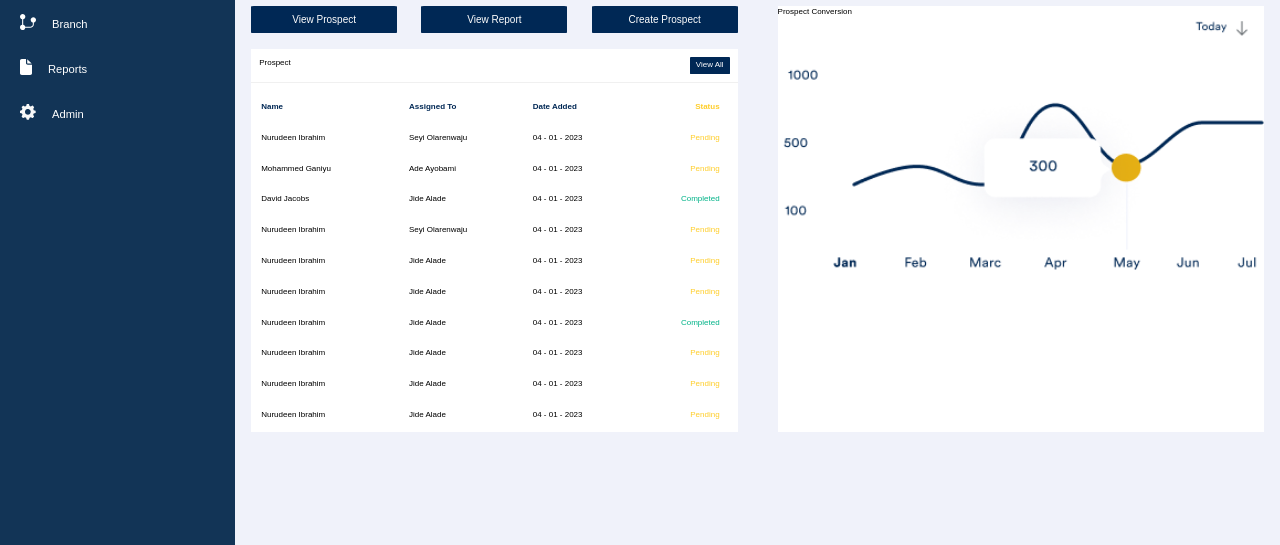
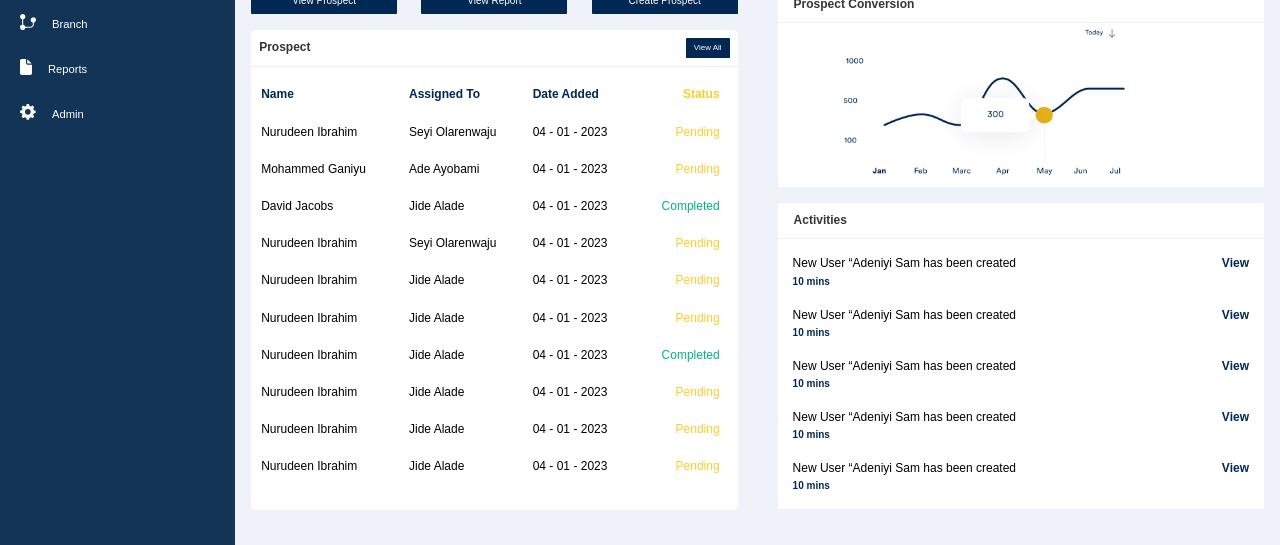
Before and after one commit to Cybermaxi7/Referral-App-Management-Portal-Admin, a plain HTML site: page dashboard/index.html in a window 1280 px wide. Shown: the part 255-800 px from the top of the page. Drawn offline with Linux system fonts and the light colour scheme; files whose address does not match are found by name.

Commit message:
done with the dasboard bottom right side

```diff
--- a/dashboard/css/dashboard.css
+++ b/dashboard/css/dashboard.css
@@ -2,7 +2,7 @@
   font-size: 1.5625rem;
   font-weight: 700;
   font-family: "Circular Std";
-  line-height: 31.6208px;
+  line-height: 20px;
 }
 
 .dashboard-cards {
@@ -14,7 +14,7 @@
   .card-three,
   .card-four {
     width: 22%;
-    height: 15rem;
+    height: 14rem;
     border-radius: 2%;
     color: white;
     display: flex;
@@ -30,7 +30,7 @@
     .card-text {
       display: flex;
       justify-content: end;
-      font-size: 3.75rem;
+      font-size: 3rem;
     }
   }
 
@@ -60,7 +60,6 @@
     width: 50%;
     display: flex;
     flex-direction: column;
-    /* background-color: white; */
     margin-top: 20px;
     gap: 2rem;
 
@@ -81,6 +80,8 @@
 
     .prospect-details-card {
       background-color: white;
+      font-size: "Circular Std";
+      border-radius: 5px;
 
       .card-top-left {
         border-bottom: 1px solid #f0f0f0;
@@ -88,10 +89,16 @@
         display: flex;
         justify-content: space-between;
 
+        p {
+          font-size: 12px;
+          font-weight: 700;
+          color: #353535;
+        }
+
         a {
           background-color: #002855;
           color: white;
-          padding: 2px 6px;
+          padding: 4px 8px;
           border-radius: 3%;
         }
       }
@@ -99,7 +106,8 @@
       table {
         width: 100%;
         text-align: left;
-        padding: 1rem 2rem 0 1rem;
+        padding: 1rem 2rem 3rem 1rem;
+        font-size: 12px;
 
         th {
           color: #002855;
@@ -129,7 +137,75 @@
     width: 50%;
     display: flex;
     flex-direction: column;
-    background-color: white;
+    gap: 2rem;
     margin-top: 20px;
+
+    .card-top-right {
+      background-color: white;
+      padding: 1rem 2rem;
+      border-radius: 3px 3px 0 0;
+      border-bottom: 1px solid #f0f0f0;
+
+      p {
+        font-size: 12px;
+        font-weight: 700;
+        color: #353535;
+      }
+    }
+
+    .chart-body {
+      background-color: white;
+      padding: 0.6rem;
+
+      img {
+        width: 400px;
+        height: 150px;
+      }
+    }
+
+    .card-bottom-right {
+      background-color: white;
+      padding: 1rem 2rem;
+      border-radius: 3px 3px 0 0;
+      border-bottom: 1px solid #f0f0f0;
+
+      p {
+        font-size: 12px;
+        font-weight: 700;
+        color: #353535;
+      }
+    }
+
+    .activity-body {
+      padding: 15px;
+      background-color: white;
+      display: flex;
+      flex-direction: column;
+      gap: 2rem;
+
+      .notification {
+        display: flex;
+        justify-content: space-between;
+
+        a {
+          color: #002855;
+          font-weight: 700;
+          font-size: 12px;
+        }
+      }
+
+      .left-notification {
+        display: flex;
+        flex-direction: column;
+        /* gap: 5px; */
+        font-size: 12px;
+
+        span {
+          color: #002855;
+          font-weight: 700;
+          font-size: 10px;
+        }
+      }
+    }
   }
 }
--- a/dashboard/index.html
+++ b/dashboard/index.html
@@ -257,12 +257,54 @@
                   <p>Prospect Conversion</p>
                 </div>
                 <div class="chart-body">
-                  <img
-                    src="./assets/chart.png"
-                    width="50px"
-                    height="50px"
-                    alt=""
-                  />
+                  <img src="./assets/chart.png" alt="" />
+                </div>
+              </div>
+
+              <div class="card-notification-right">
+                <div class="card-bottom-right">
+                  <p>Activities</p>
+                </div>
+                <div class="activity-body">
+                  <div class="notification">
+                    <div class="left-notification">
+                      <p>New User “Adeniyi Sam has been created</p>
+                      <span>10 mins</span>
+                    </div>
+                    <a href="#">View</a>
+                  </div>
+
+                  <div class="notification">
+                    <div class="left-notification">
+                      <p>New User “Adeniyi Sam has been created</p>
+                      <span>10 mins</span>
+                    </div>
+                    <a href="#">View</a>
+                  </div>
+
+                  <div class="notification">
+                    <div class="left-notification">
+                      <p>New User “Adeniyi Sam has been created</p>
+                      <span>10 mins</span>
+                    </div>
+                    <a href="#">View</a>
+                  </div>
+
+                  <div class="notification">
+                    <div class="left-notification">
+                      <p>New User “Adeniyi Sam has been created</p>
+                      <span>10 mins</span>
+                    </div>
+                    <a href="#">View</a>
+                  </div>
+
+                  <div class="notification">
+                    <div class="left-notification">
+                      <p>New User “Adeniyi Sam has been created</p>
+                      <span>10 mins</span>
+                    </div>
+                    <a href="#">View</a>
+                  </div>
                 </div>
               </div>
             </div>
```
